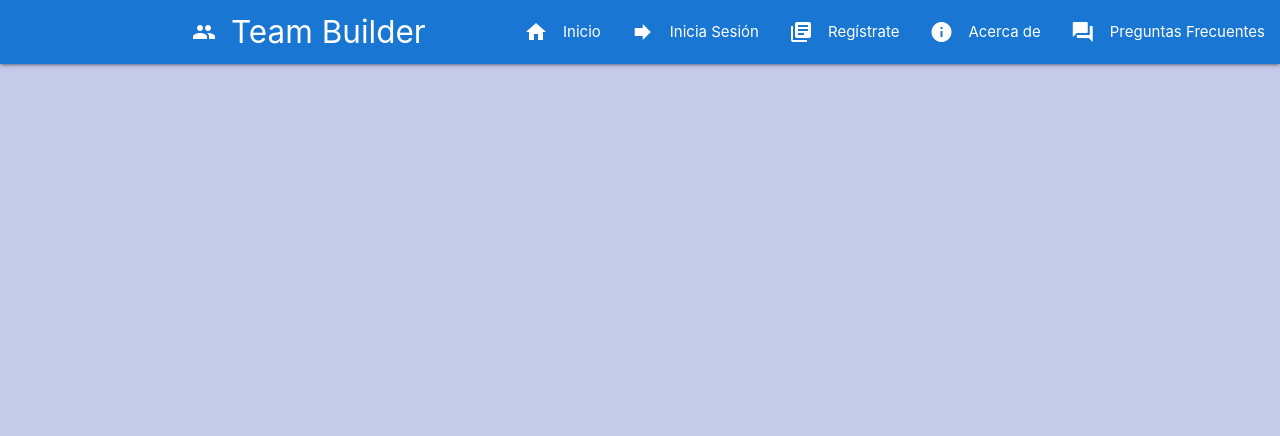
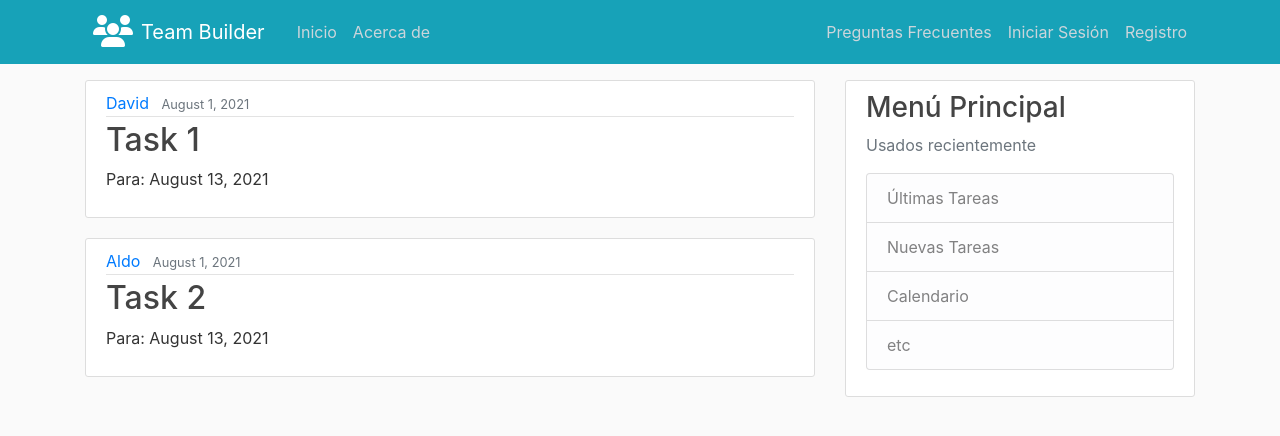
Before and after one commit to jdavidpm/team-builder, a Django app: page / in a window 1280 px wide. Shown: the top 436 px of the page. Run offline with Django 3.2, Linux system fonts and the light colour scheme; some libraries are stand-ins or nearby versions.

Commit message:
Materialize replaced by Bootstrap and new sidebar

```diff
--- a/layout/urls.py
+++ b/layout/urls.py
@@ -3,6 +3,6 @@ from django.urls import path
 from . import views
 
 urlpatterns = [
-    path('', views.index, name='index'),
-    path('FAQ/', views.faq, name='faq')
+    path('', views.index, name='layout-index'),
+    path('FAQ/', views.faq, name='layout-faq')
 ]
--- a/layout/views.py
+++ b/layout/views.py
@@ -1,8 +1,25 @@
 from django.shortcuts import render
-from django.http import HttpResponse
+
+tasks = [
+    {
+        'author': 'David',
+        'title': 'Task 1',
+        'date': 'August 1, 2021',
+        'deadline': 'August 13, 2021'
+    },
+    {
+        'author': 'Aldo',
+        'title': 'Task 2',
+        'date': 'August 1, 2021',
+        'deadline': 'August 13, 2021'
+    }
+]
 
 def index(request):
-    return render(request, 'index.html')
+    context = {
+        'tasks': tasks
+    }
+    return render(request, 'layout/index.html', context)
 
 def faq(request):
-    return render(request, 'faq.html')
+    return render(request, 'layout/faq.html', {'title': 'Preguntas Frecuentes'})
--- a/static/css/style.css
+++ b/static/css/style.css
@@ -1,5 +1,84 @@
+body {
+  background: #fafafa;
+  color: #333333;
+  margin-top: 5rem;
+}
+
+h1, h2, h3, h4, h5, h6 {
+  color: #444444;
+}
+
 ul {
-  list-style-type: none;
   margin: 0;
-  padding: 0;
 }
+
+.bg-steel {
+  background-color: #5f788a;
+}
+
+.site-header .navbar-nav .nav-link {
+  color: #cbd5db;
+}
+
+.site-header .navbar-nav .nav-link:hover {
+  color: #ffffff;
+}
+
+.site-header .navbar-nav .nav-link.active {
+  font-weight: 500;
+}
+
+.content-section {
+  background: #ffffff;
+  padding: 10px 20px;
+  border: 1px solid #dddddd;
+  border-radius: 3px;
+  margin-bottom: 20px;
+}
+
+.article-title {
+  color: #444444;
+}
+
+a.article-title:hover {
+  color: #428bca;
+  text-decoration: none;
+}
+
+.article-content {
+  white-space: pre-line;
+}
+
+.article-img {
+  height: 65px;
+  width: 65px;
+  margin-right: 16px;
+}
+
+.article-metadata {
+  padding-bottom: 1px;
+  margin-bottom: 4px;
+  border-bottom: 1px solid #e3e3e3
+}
+
+.article-metadata a:hover {
+  color: #333;
+  text-decoration: none;
+}
+
+.article-svg {
+  width: 25px;
+  height: 25px;
+  vertical-align: middle;
+}
+
+.account-img {
+  height: 125px;
+  width: 125px;
+  margin-right: 20px;
+  margin-bottom: 16px;
+}
+
+.account-heading {
+  font-size: 2.5rem;
+}
--- a/teambuilder/settings.py
+++ b/teambuilder/settings.py
@@ -31,6 +31,7 @@ ALLOWED_HOSTS = ['app-server.westus.cloudapp.azure.com']
 # Application definition
 
 INSTALLED_APPS = [
+    'layout.apps.LayoutConfig',
     'django.contrib.admin',
     'django.contrib.auth',
     'django.contrib.contenttypes',
--- a/templates/base.html
+++ /dev/null
@@ -1,47 +0,0 @@
-{% load static %}
-<!DOCTYPE html>
-<html lang="en">
-	<head>
-		<title>{% block title %}{% endblock title%}</title>
-		<meta charset="UTF-8"/>
-		<meta http-equiv="X-UA-Compatible" content="IE=edge"/>
-		<meta name="viewport" content="width=device-width, initial-scale=1.0"/>
-		<link rel="stylesheet" type="text/css" href="{% static 'css/style.css' %}"/>
-	</head>
-	<body class="indigo lighten-4">
-		<header>
-			<nav>
-				<div class="blue darken-2 nav-wrapper">
-					<div class="container"><a href="#" class="brand-logo"><i class="material-icons left bluec-text">people</i>Team Builder</a></div>
-					<a href="#" data-target="mobile-demo" class="sidenav-trigger"><i class="material-icons">menu</i></a>
-					<ul id="nav-mobile" class="right hide-on-med-and-down">
-						<li><a href="/" class="white-text"><i class="material-icons left bluec-text">home</i>Inicio</a></li>
-						<li><a href="#" class="white-text"><i class="material-icons left bluec-text">forward</i>Inicia Sesión</a></li>
-						<li><a href="#" class="white-text"><i class="material-icons left bluec-text">library_books</i>Regístrate</a></li>
-						<li><a href="#" class="white-text"><i class="material-icons left bluec-text">info</i>Acerca de</a></li>
-						<li><a href="FAQ" class="white-text"><i class="material-icons left bluec-text">question_answer
-</i>Preguntas Frecuentes</a></li>
-					</ul>
-				</div>
-			</nav>
-			<ul class="sidenav" id="mobile-demo">
-				<li><a href="/" class="white-text"><i class="material-icons left bluec-text">airplay</i>Inicio</a></li>
-				<li><a href="#" class="white-text"><i class="material-icons left bluec-text">forward</i>Inicia Sesión</a></li>
-				<li><a href="#" class="white-text"><i class="material-icons left bluec-text">view_module</i>Regístrate</a></li>
-				<li><a href="#" class="white-text"><i class="material-icons left bluec-text">airport_shuttle</i>Acerca de</a></li>
-				<li><a href="FAQ" class="white-text"><i class="material-icons left bluec-text">album</i>Preguntas Frecuentes</a></li>
-			</ul>
-		</header>
-		{% block content %}{% endblock content %}
-		<footer></footer>
-	</body>
-
-	<script src="https://code.jquery.com/jquery-3.6.0.min.js"></script>
-	<!-- Compiled and minified CSS -->
-    <link rel="stylesheet" href="https://cdnjs.cloudflare.com/ajax/libs/materialize/1.0.0/css/materialize.min.css">
-	<!-- Materialize Icons -->
-	<link href="https://fonts.googleapis.com/icon?family=Material+Icons" rel="stylesheet">
-    <!-- Compiled and minified JavaScript -->
-    <script src="https://cdnjs.cloudflare.com/ajax/libs/materialize/1.0.0/js/materialize.min.js"></script>
-	<script src="{% static 'js/init.js' %}"></script>
-</html>
--- a/templates/faq.html
+++ /dev/null
@@ -1,5 +0,0 @@
-{% extends 'base.html' %}
-
-{% block title %}Preguntas Frecuentes{% endblock title %}
-{% block content %}
-{% endblock content %}
--- a/templates/index.html
+++ /dev/null
@@ -1,5 +0,0 @@
-{% extends 'base.html' %}
-
-{% block title %}Inicio{% endblock title %}
-{% block content %}
-{% endblock content %}
--- /dev/null
+++ b/templates/layout/base.html
@@ -0,0 +1,70 @@
+{% load static %}
+<!DOCTYPE html>
+<html lang="en">
+	<head>
+		{% if title %}
+			<title>Team Builder - {{ title }}</title>
+		{% else %}
+			<title>Team Builder</title>
+		{% endif %}
+    	<!-- Required meta tags -->
+    	<meta charset="utf-8">
+    	<meta name="viewport" content="width=device-width, initial-scale=1, shrink-to-fit=no">
+    	<!-- Bootstrap CSS -->
+    	<link rel="stylesheet" href="https://maxcdn.bootstrapcdn.com/bootstrap/4.0.0/css/bootstrap.min.css" integrity="sha384-Gn5384xqQ1aoWXA+058RXPxPg6fy4IWvTNh0E263XmFcJlSAwiGgFAW/dAiS6JXm" crossorigin="anonymous">
+
+		<link rel="stylesheet" type="text/css" href="{% static 'css/style.css' %}"/>
+	</head>
+	<body>
+		<header class="site-header">
+			<nav class="navbar navbar-expand-md navbar-dark bg-info fixed-top">
+				<div class="container">
+					<span style="font-size: 2rem; padding: 0rem 0.5rem 0rem 0.5rem; color: white;"><i class="fas fa-users"></i></span>
+					<a class="navbar-brand mr-4" href="/">Team Builder</a>
+					<button class="navbar-toggler" type="button" data-toggle="collapse" data-target="#navbarToggle" aria-controls="navbarToggle" aria-expanded="false" aria-label="Toggle navigation">
+						<span class="navbar-toggler-icon"></span>
+					</button>
+					<div class="collapse navbar-collapse" id="navbarToggle">
+						<div class="navbar-nav mr-auto">
+							<a class="nav-item nav-link" href="/">Inicio</a>
+							<a class="nav-item nav-link" href="/about">Acerca de</a>
+						</div>
+						<!-- Navbar Right Side -->
+						<div class="navbar-nav">
+							<a class="nav-item nav-link" href="#">Preguntas Frecuentes</a>
+							<a class="nav-item nav-link" href="#">Iniciar Sesión</a>
+							<a class="nav-item nav-link" href="#">Registro</a>
+						</div>
+					</div>
+				</div>
+			</nav>
+		</header>
+
+		<main role="main" class="container">
+			<div class="row">
+				<div class="col-md-8">
+					{% block content %}{% endblock %}
+				</div>
+				<div class="col-md-4">
+					<div class="content-section">
+						<h3>Menú Principal</h3>
+						<p class='text-muted'> Usados recientemente
+						<ul class="list-group">
+							<li class="list-group-item list-group-item-light">Últimas Tareas</li>
+							<li class="list-group-item list-group-item-light">Nuevas Tareas</li>
+							<li class="list-group-item list-group-item-light">Calendario</li>
+							<li class="list-group-item list-group-item-light">etc</li>
+						</ul>
+						</p>
+					</div>
+				</div>
+			</div>
+		</main>
+		<!-- Optional JavaScript -->
+		<script src="https://kit.fontawesome.com/de0e1f67df.js" crossorigin="anonymous"></script>
+		<!-- jQuery first, then Popper.js, then Bootstrap JS -->
+		<script src="https://code.jquery.com/jquery-3.2.1.slim.min.js" integrity="sha384-KJ3o2DKtIkvYIK3UENzmM7KCkRr/rE9/Qpg6aAZGJwFDMVNA/GpGFF93hXpG5KkN" crossorigin="anonymous"></script>
+		<script src="https://cdnjs.cloudflare.com/ajax/libs/popper.js/1.12.9/umd/popper.min.js" integrity="sha384-ApNbgh9B+Y1QKtv3Rn7W3mgPxhU9K/ScQsAP7hUibX39j7fakFPskvXusvfa0b4Q" crossorigin="anonymous"></script>
+		<script src="https://maxcdn.bootstrapcdn.com/bootstrap/4.0.0/js/bootstrap.min.js" integrity="sha384-JZR6Spejh4U02d8jOt6vLEHfe/JQGiRRSQQxSfFWpi1MquVdAyjUar5+76PVCmYl" crossorigin="anonymous"></script>
+	</body>
+</html>
--- /dev/null
+++ b/templates/layout/faq.html
@@ -0,0 +1,4 @@
+{% extends 'layout/base.html' %}
+
+{% block content %}
+{% endblock content %}
--- /dev/null
+++ b/templates/layout/index.html
@@ -0,0 +1,16 @@
+{% extends 'layout/base.html' %}
+
+{% block content %}
+    {% for task in tasks %}
+        <article class="media content-section">
+            <div class="media-body">
+                <div class="article-metadata">
+                    <a class="mr-2" href="#">{{ task.author }}</a>
+                    <small class="text-muted">{{ task.date }}</small>
+                </div>
+                <h2><a class="article-title" href="#">{{ task.title }}</a></h2>
+                <p class="article-content">Para: {{ task.deadline }}</p>
+            </div>
+        </article>
+    {% endfor %}
+{% endblock content %}
--- a/templates/signup.html
+++ b/templates/signup.html
@@ -1,5 +1,4 @@
-{% extends 'base.html' %}
+{% extends 'layout/base.html' %}
 
-{% block title %}Regístrate{% endblock title %}
 {% block content %}
 {% endblock content %}
```
Also changed, not shown: assets/css/style.css (+81 -2 lines), assets/js/init.js (+1 -6 lines).
